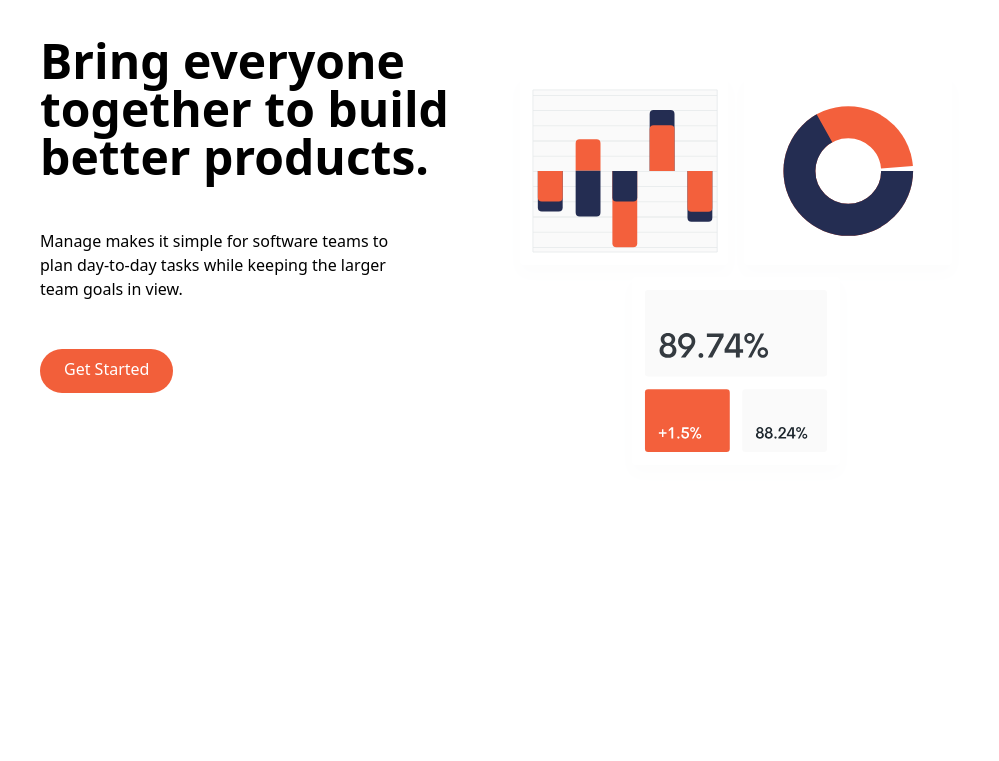
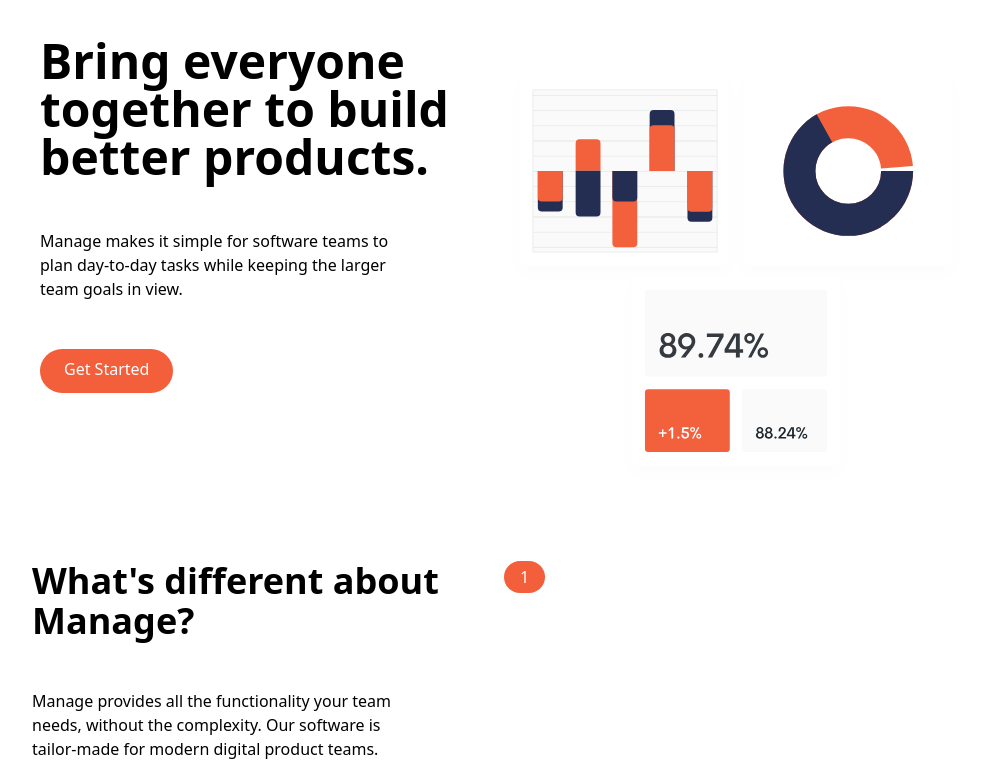
Before and after one commit to jonamarkin/tailwind_tuts, a website: page traversy_project/index.html in a window 1280 px wide. Shown: the part 95-856 px from the top of the page, without its empty margins (136-1135 px from the left). Before the commit the page ends 800 px from the top, so only its background shows below. Drawn offline with Linux system fonts and the light colour scheme.

Commit message:
Features started

```diff
--- a/traversy_project/index.html
+++ b/traversy_project/index.html
@@ -68,10 +68,28 @@
         <!--Flex container-->
         <div class="container flex flex-col px-4 mx-auto mt-10 spae-y-12 md:space-y-0 md:flex-row">
             <!--What;s Different-->
-            <div></div>
+            <div class="flex flex-col space-y-12 md:w-1/2">
+                <h2 class="max-w-md text-4xl font-bold text-center md:text-left">
+                    What's different about Manage?
+                </h2>
+                <p class="max-w-sm text-center text-darkGrayishBlue md:text-left">
+                    Manage provides all the functionality your team needs, without the complexity. Our software is
+                    tailor-made for modern digital product teams.
+                </p>
+            </div>
 
             <!--Numbered List-->
-            <div></div>
+            <div class="flex flex-col space-y-8 md:w-1/2">
+                <!--Item 1-->
+                <div class="flex flex-col space-y-3 md:space-y-0 md:space-x-6 md:flex-row">
+                    <!--Heading-->
+                    <div class="rounded-l-full bg-brightRedSupLight md:bg-transparent">
+                        <div class="flex items-center space-x-2">
+                            <div class="px-4 py-2 text-white rounded-full md:py-1 bg-brightRed">1</div>
+                        </div>
+                    </div>
+                </div>
+            </div>
         </div>
     </div>
 </body>
```
Also changed, not shown: traversy_project/css/main.css.
